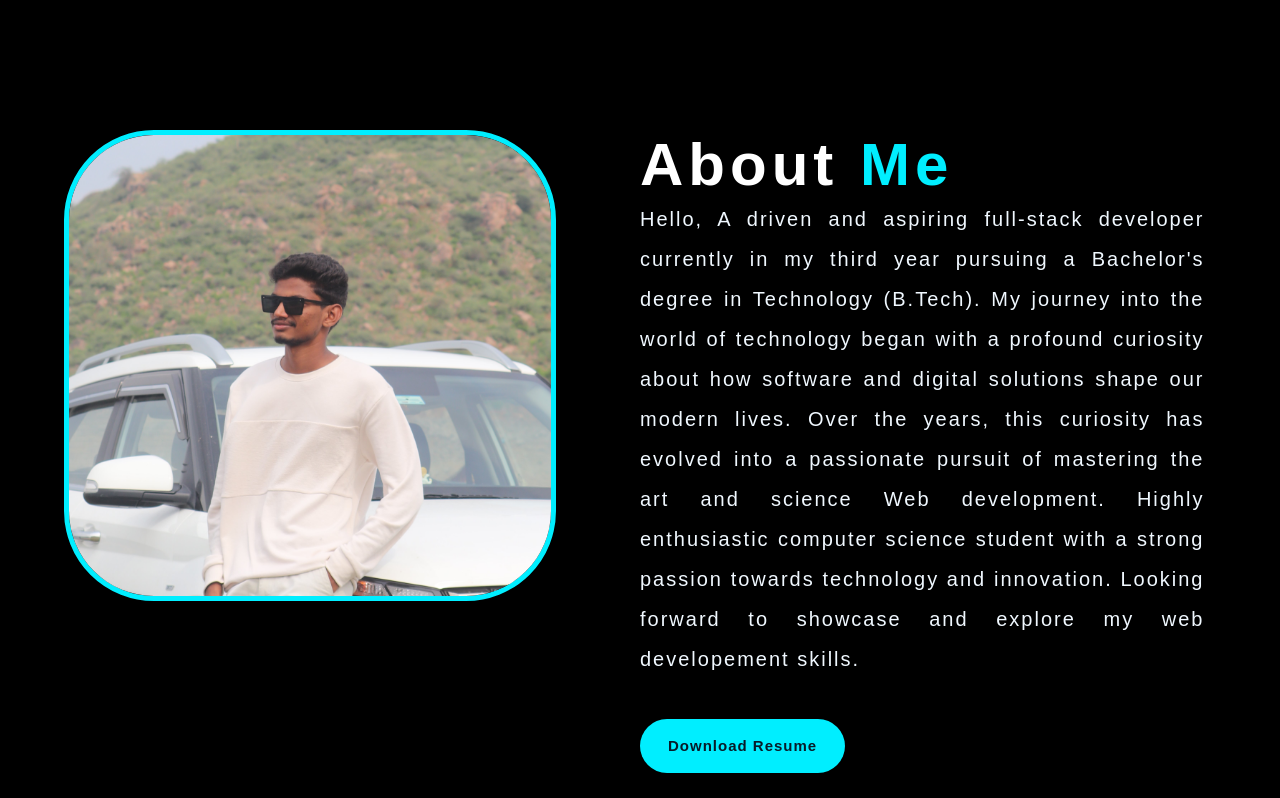
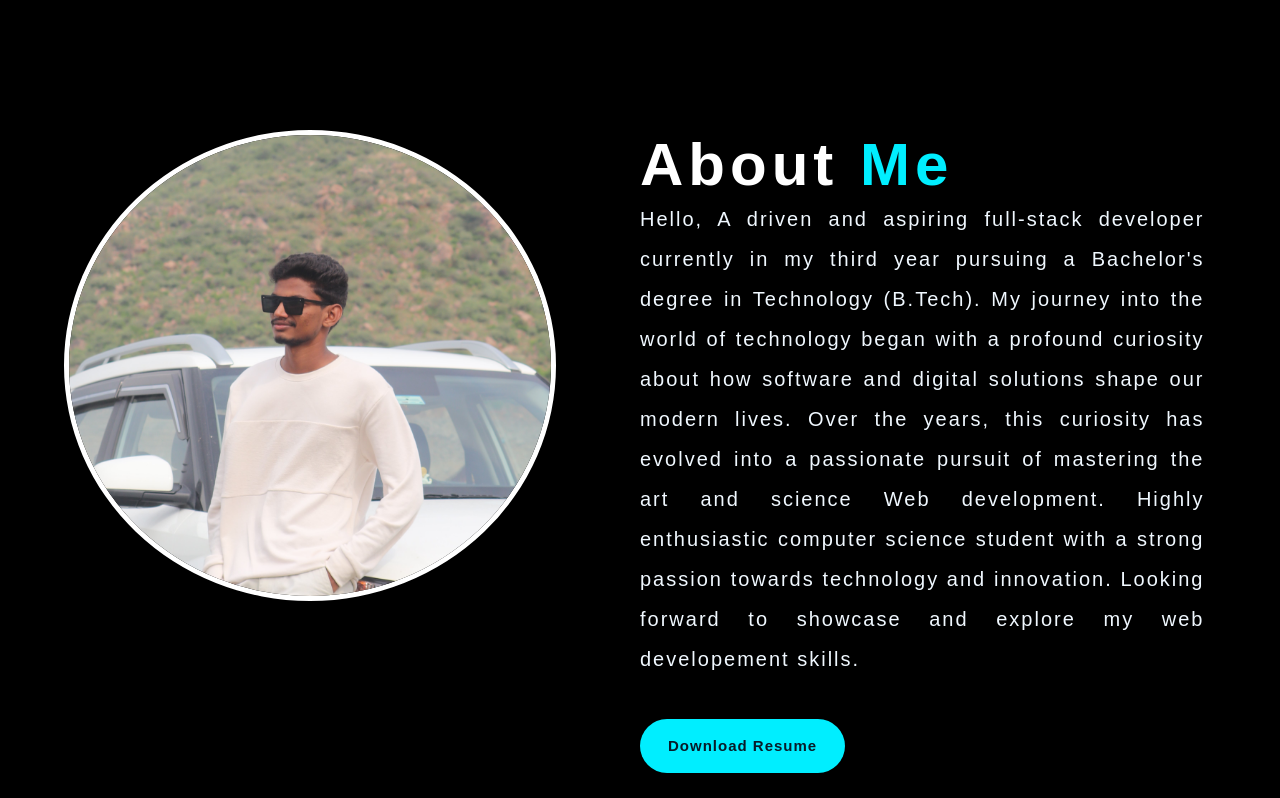
Before and after one commit to VeeracharyBoddupally/Blog, a plain HTML site: page index.html in a window 1280 px wide. Shown: the part 740-1538 px from the top of the page. Drawn offline with nearby package versions, Linux system fonts and the light colour scheme.

Commit message:
Update style.css

```diff
--- a/style.css
+++ b/style.css
@@ -39,6 +39,11 @@ body {
     opacity: 0;
     animation: slideRight 1s ease forwards;
 }
+.about-img img{
+    border: 5px solid white;
+    border-radius: 50%;
+}
+
 
 .navbar a {
     display: inline-block;
```
